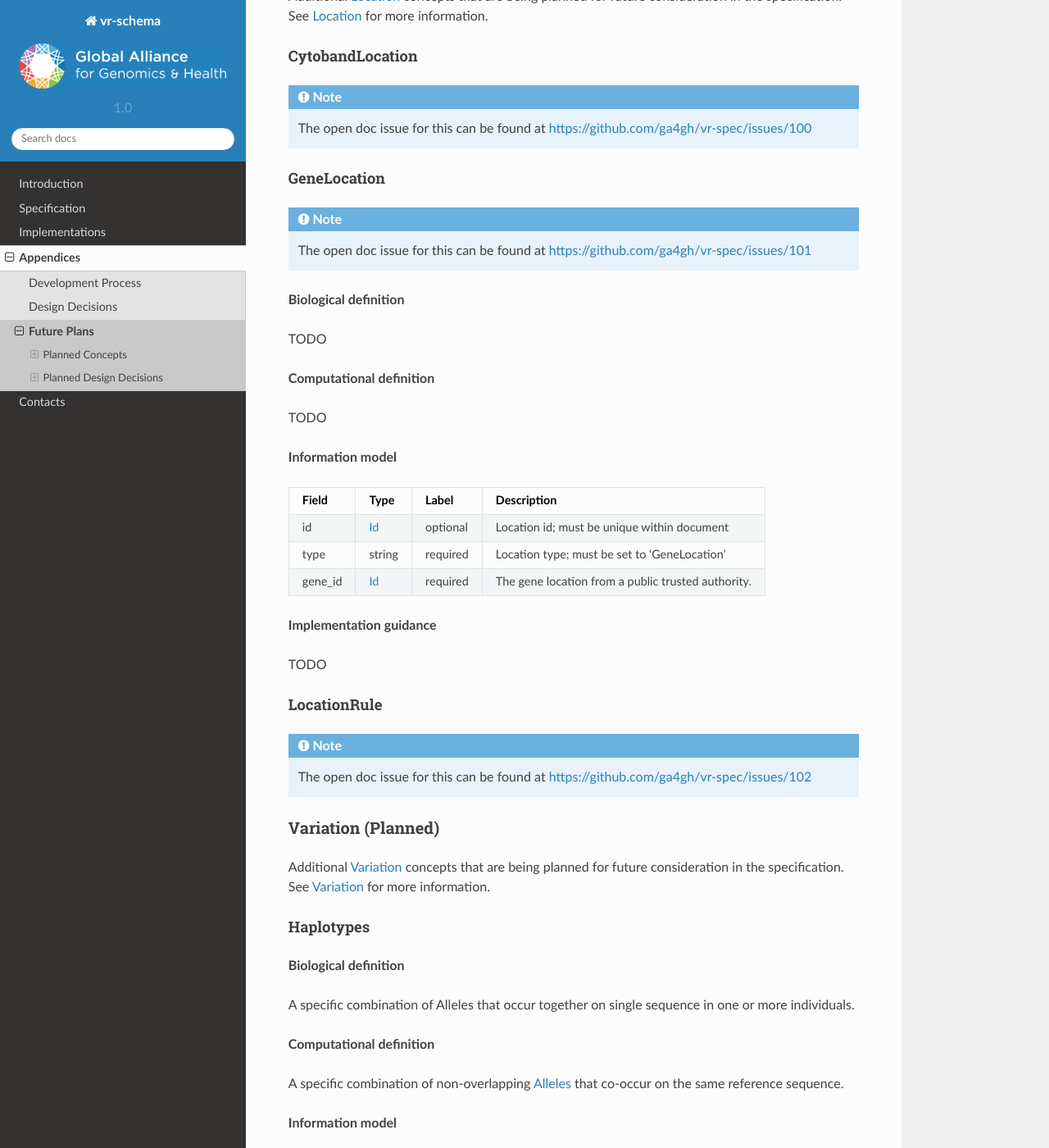
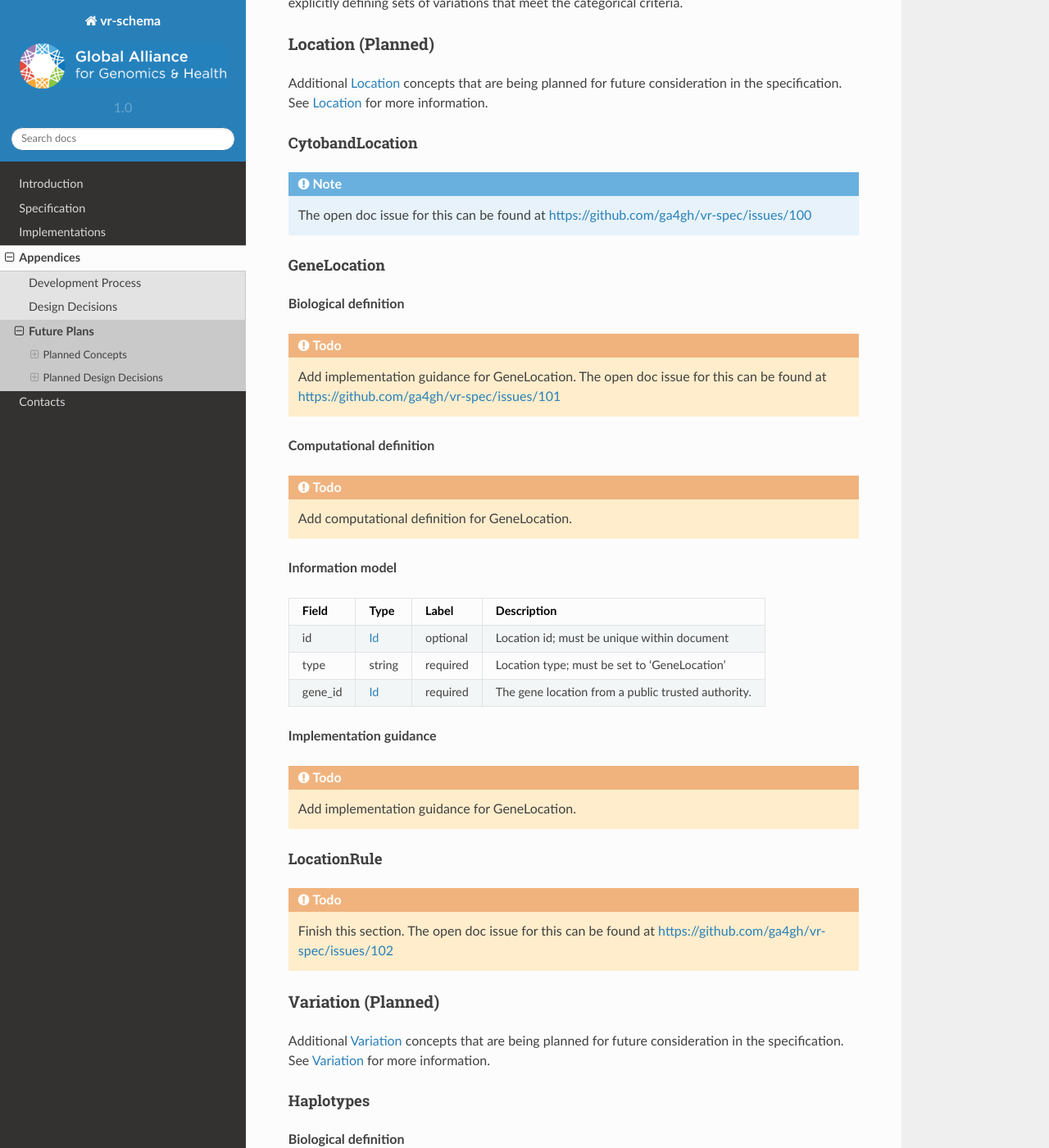
Before and after one commit to ga4gh/vrs, a Sphinx documentation site: the page built from docs/source/appendices/future_plans.rst, in a window 1280 px wide and 1400 px high, scrolled down 3559 px. Shown: the whole window at 82% size. Built offline with Sphinx 7.4.7 and the Read the Docs theme 2.0.0, drawn with Linux system fonts in a browser that asks for light colours; some of the changed text lies outside the part shown.

Commit message:
some todo changes

```diff
--- a/docs/source/appendices/future_plans.rst
+++ b/docs/source/appendices/future_plans.rst
@@ -85,7 +85,9 @@ CNVState
 
 **Computational definition**
 
-TODO
+.. todo::
+
+   Computational definition of CNVState.
 
 **Information model**
 
@@ -101,7 +103,9 @@ TODO
 
 **Implementation guidance**
 
-TODO
+.. todo::
+
+   Add implementation guidance for CNVState
 
 RuleState
 =========
@@ -123,15 +127,17 @@ CytobandLocation
 GeneLocation
 ============
 
-.. note:: The open doc issue for this can be found at https://github.com/ga4gh/vr-spec/issues/101
-
 **Biological definition**
 
-TODO
+.. todo::
+
+   Add implementation guidance for GeneLocation. The open doc issue for this can be found at https://github.com/ga4gh/vr-spec/issues/101
 
 **Computational definition**
 
-TODO
+.. todo::
+
+   Add computational definition for GeneLocation.
 
 **Information model**
 
@@ -145,12 +151,16 @@ TODO
 
 **Implementation guidance**
 
-TODO
+.. todo::
+
+   Add implementation guidance for GeneLocation.
 
 LocationRule
 ============
 
-.. note:: The open doc issue for this can be found at https://github.com/ga4gh/vr-spec/issues/102
+.. todo::
+
+   Finish this section. The open doc issue for this can be found at https://github.com/ga4gh/vr-spec/issues/102
 
 .. _planned-variation:
 
```
